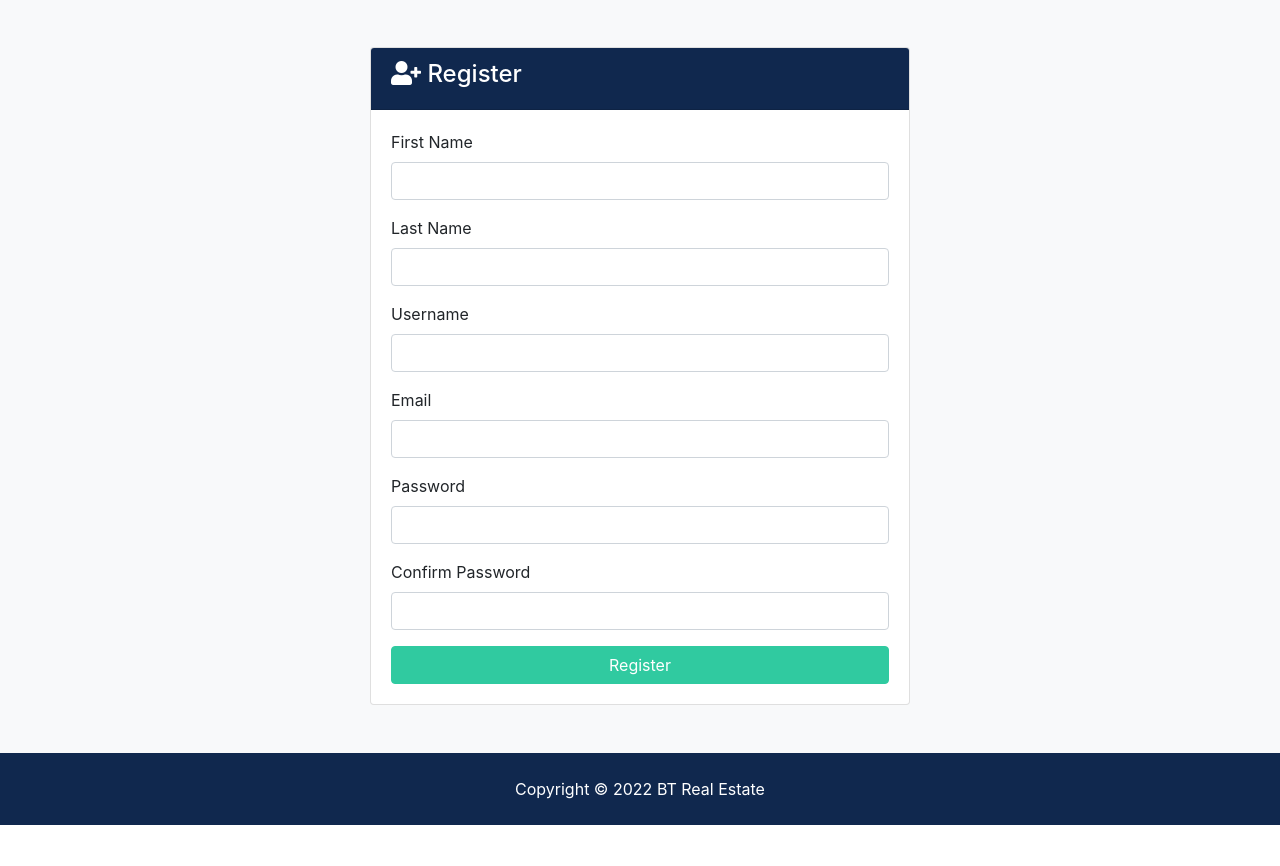
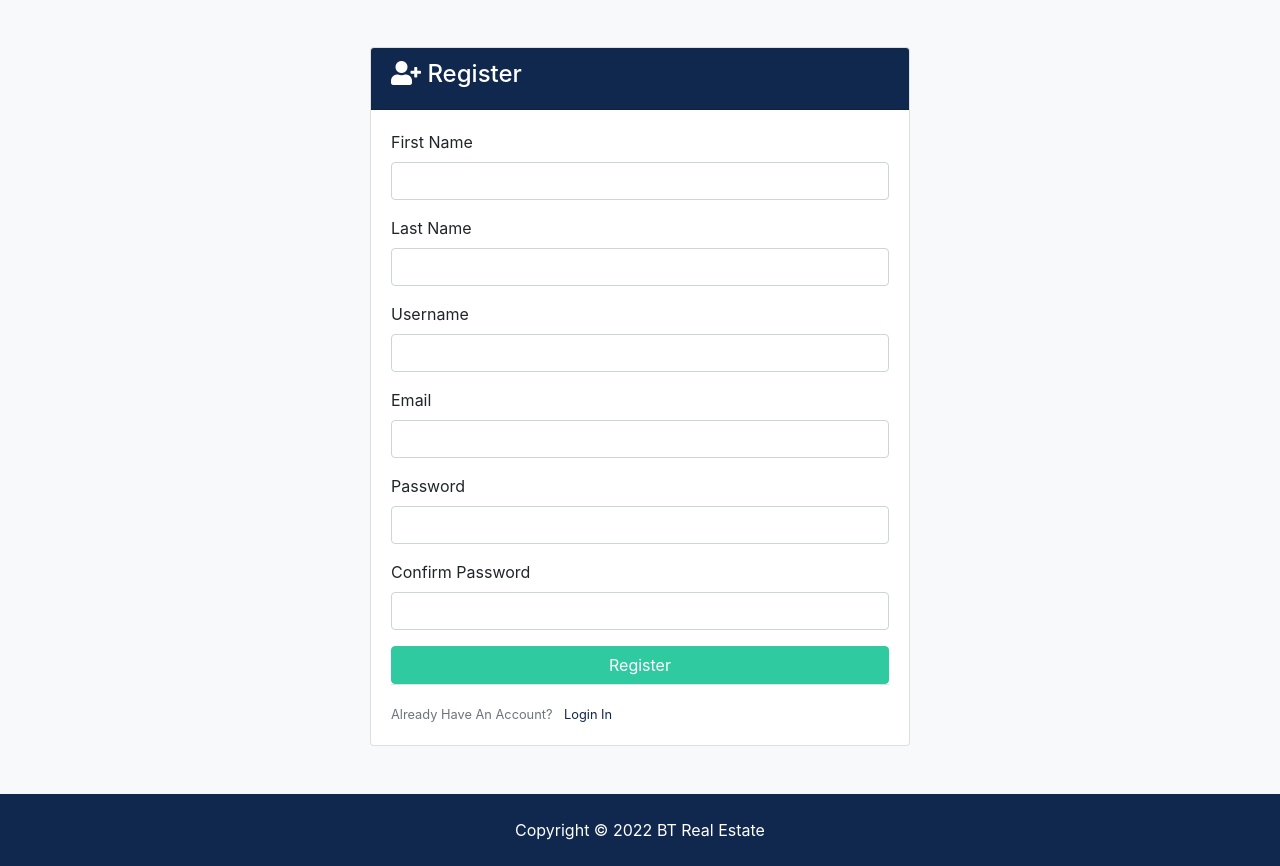
Before and after one commit to AssuredD/btre_project, a Django app: page /accounts/register/ in a window 1280 px wide. Shown: the part 129-995 px from the top of the page. Before the commit the page ends 954 px from the top, so only its background shows below. Run offline with Django 4.2, Linux system fonts and the light colour scheme; some libraries are stand-ins or nearby versions.

Commit message:
My fourth Commit

```diff
--- a/btre/templates/accounts/login.html
+++ b/btre/templates/accounts/login.html
@@ -29,6 +29,11 @@
 
                                 <input type="submit" value="Login" class="btn btn-secondary btn-block">
                             </form>
+                            <div class="border-top pt-3">
+                                <small class="text-muted">
+                                    Need An Account? <a class="ml-2" href="{% url 'register' %}">Sign Up Now</a>
+                                </small>
+                            </div>
                         </div>
                     </div>
                 </div>
--- a/btre/templates/accounts/register.html
+++ b/btre/templates/accounts/register.html
@@ -43,6 +43,11 @@
                                 </div>
                                 <input type="submit" value="Register" class="btn btn-secondary btn-block">
                             </form>
+                            <div class="border-top pt-3">
+                                <small class="text-muted">
+                                    Already Have An Account? <a class="ml-2" href="{% url 'login' %}">Login In</a>
+                                </small>
+                            </div>
                         </div>
                     </div>
                 </div>
```
